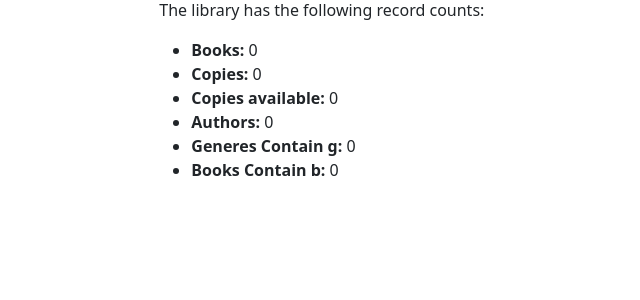
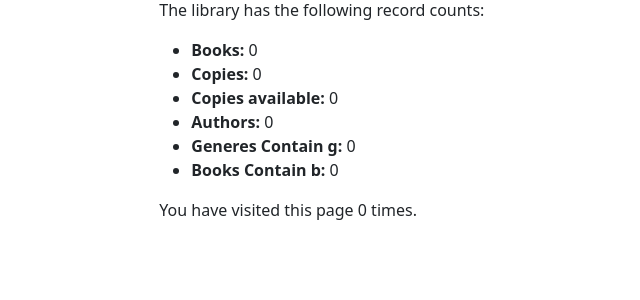
Before and after one commit to meykiacs/mdn-django, a Django app: page /catalog/ in a window 1280 px wide. Shown: the part 144-444 px from the top of the page, without its empty margins (66-706 px from the left). Run offline with Django 4.2, Linux system fonts and the light colour scheme; data that the repository does not hold is empty.

Commit message:
Finished Part 7: session framework

```diff
--- a/catalog/templates/index.html
+++ b/catalog/templates/index.html
@@ -17,4 +17,6 @@
   <li><strong>Generes Contain g:</strong> {{ num_generes_contain_g }}</li>
   <li><strong>Books Contain b:</strong> {{ num_books_contain_b }}</li>
 </ul>
+
+<p>You have visited this page {{ num_visits }} time{{ num_visits|pluralize }}.</p>
 {% endblock %}
--- a/catalog/views.py
+++ b/catalog/views.py
@@ -17,6 +17,8 @@ def index(request):
     num_generes_contain_g = Genre.objects.filter(name__icontains='g').count()
     num_books_contain_b = Book.objects.filter(title__icontains='b').count()
 
+    num_visits = request.session.get('num_visits', 0)
+    request.session['num_visits'] = num_visits + 1
     context = {
         'num_books': num_books,
         'num_instances': num_instances,
@@ -24,6 +26,7 @@ def index(request):
         'num_authors': num_authors,
         'num_generes_contain_g': num_generes_contain_g,
         'num_books_contain_b': num_books_contain_b,
+        'num_visits': num_visits
     }
 
     # Render the HTML template index.html with the data in the context variable
```
